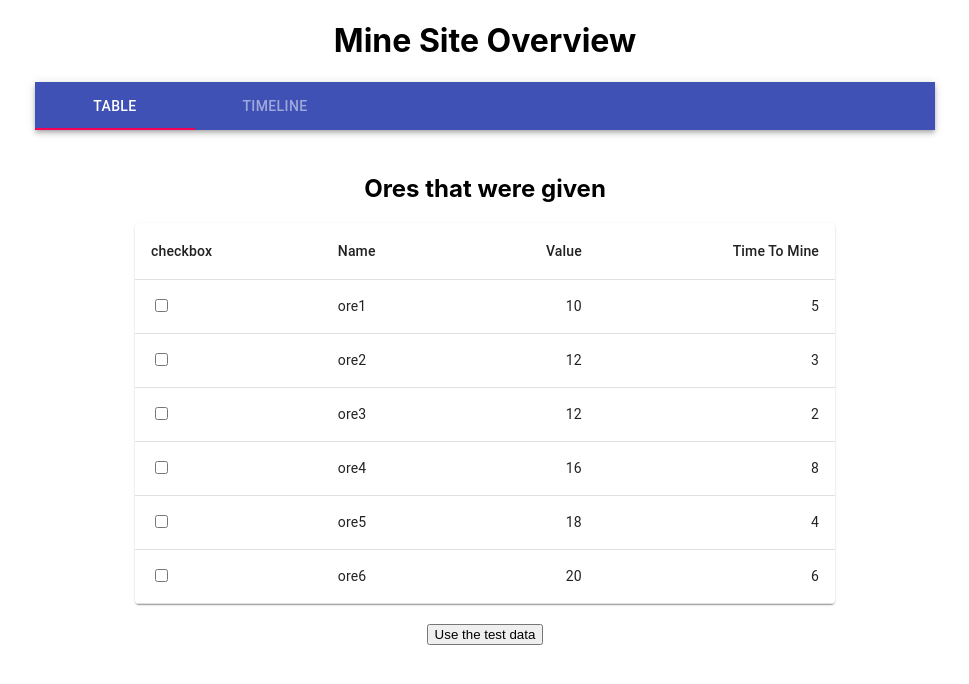
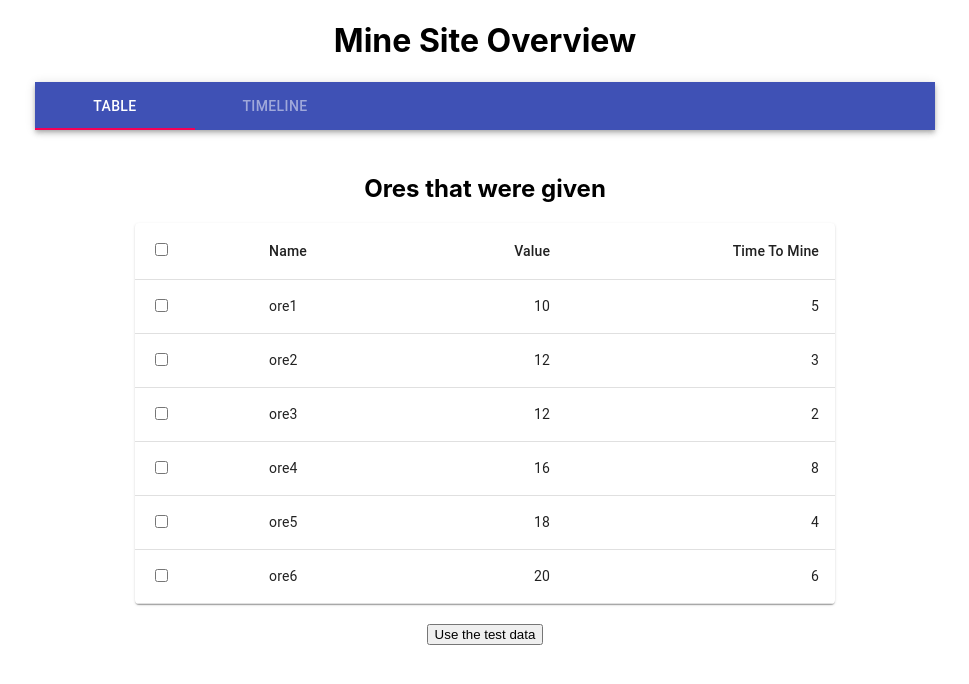
Before and after one commit to Samir70/topcoder-learning-react, a React (Create React App) app: page / in a window 1280 px wide. Shown: the top 684 px of the page, without its empty margins (155-1124 px from the left). Built offline with nearby package versions, Linux system fonts and the light colour scheme.

Commit message:
add select all checkbox

```diff
--- a/src/App.js
+++ b/src/App.js
@@ -81,6 +81,7 @@ function App() {
   const [value, setValue] = useState(0);
   const [tLineItems, setTLineItems] = useState([])
   const [selectedRows, setSelectedRows] = useState(new Set())
+  const [allSelected, setAllSelected] = useState(false)
   const handleTabChange = (event, newValue) => {
     setValue(newValue);
   };
@@ -96,6 +97,18 @@ function App() {
       oreList.filter(r => sRows.has(r.id)).sort((a, b) => a.value === b.value ? b.timeToMine - a.timeToMine : b.value - a.value)
     )
     // console.log({ id, selectedRows, sRows })
+  }
+  const selectAll = () => {
+    let sRows = new Set()
+    if (!allSelected) {
+      for (let ore of oreList) {sRows.add(ore.id)}
+    }
+    setOreList(oreList.map(ore => {return {...ore, selected:!allSelected}}))
+    setAllSelected(!allSelected)
+    setSelectedRows(sRows)
+    setTLineItems(
+      oreList.filter(r => sRows.has(r.id)).sort((a, b) => a.value === b.value ? b.timeToMine - a.timeToMine : b.value - a.value)
+    )
   }
   return (
     <div className="app">
@@ -113,7 +126,7 @@ function App() {
             <Table className="oreTable" aria-label="simple table">
               <TableHead>
                 <TableRow>
-                  <TableCell>checkbox</TableCell>
+                  <TableCell><input type="checkbox" onChange={selectAll} checked={allSelected} /></TableCell>
                   <TableCell>Name</TableCell>
                   <TableCell align="right">Value</TableCell>
                   <TableCell align="right">Time To Mine</TableCell>
@@ -121,7 +134,7 @@ function App() {
               </TableHead>
               <TableBody>
                 {oreList.map((row) => (
-                  <TableRow key={row.id}>
+                  <TableRow key={row.id} onClick={() => handleSelect(row.id)}>
                     <TableCell><input type="checkbox" onChange={() => handleSelect(row.id)} checked={selectedRows.has(row.id)} /></TableCell>
                     <TableCell>{row.name}</TableCell>
                     <TableCell align="right">{row.value}</TableCell>
```
